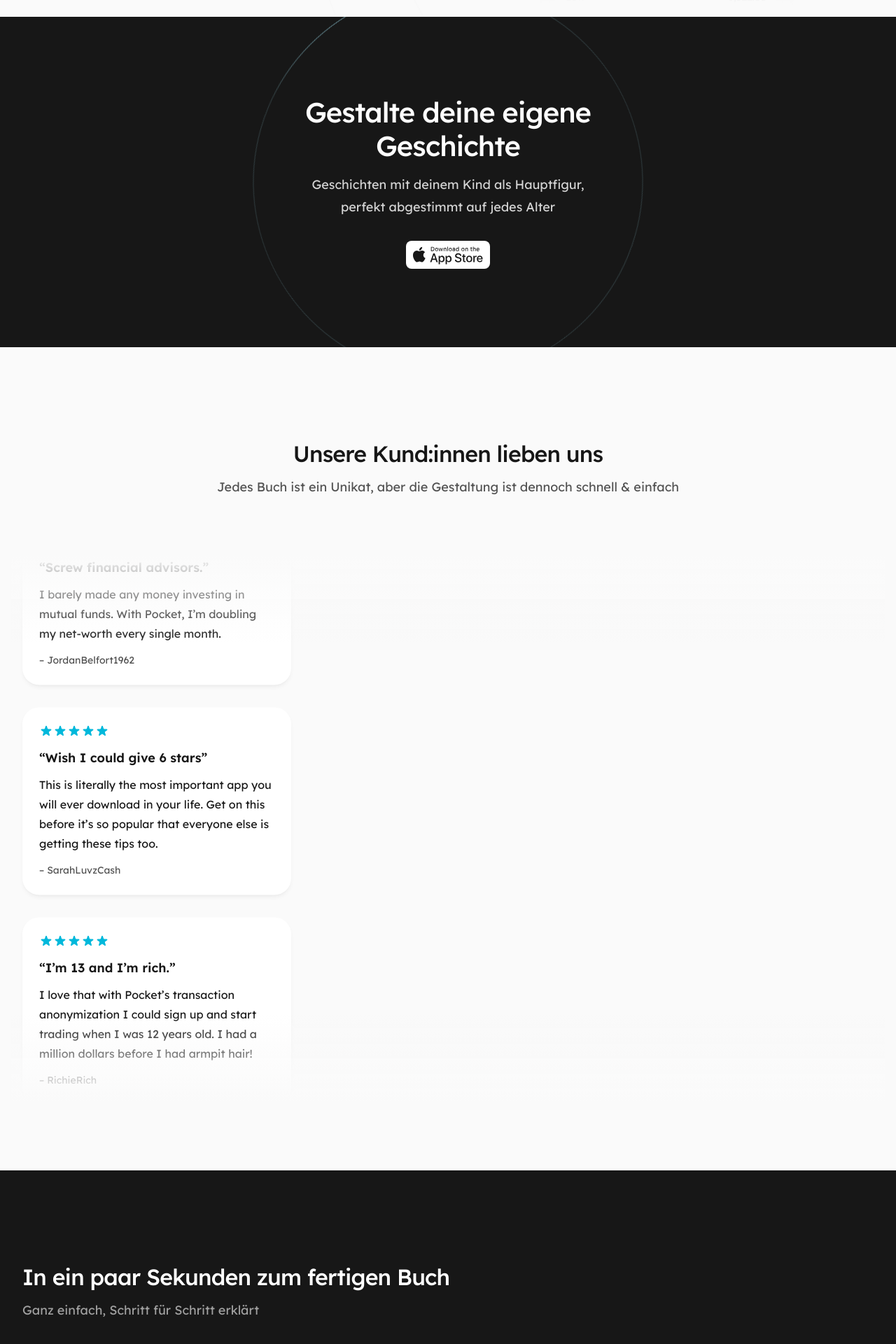
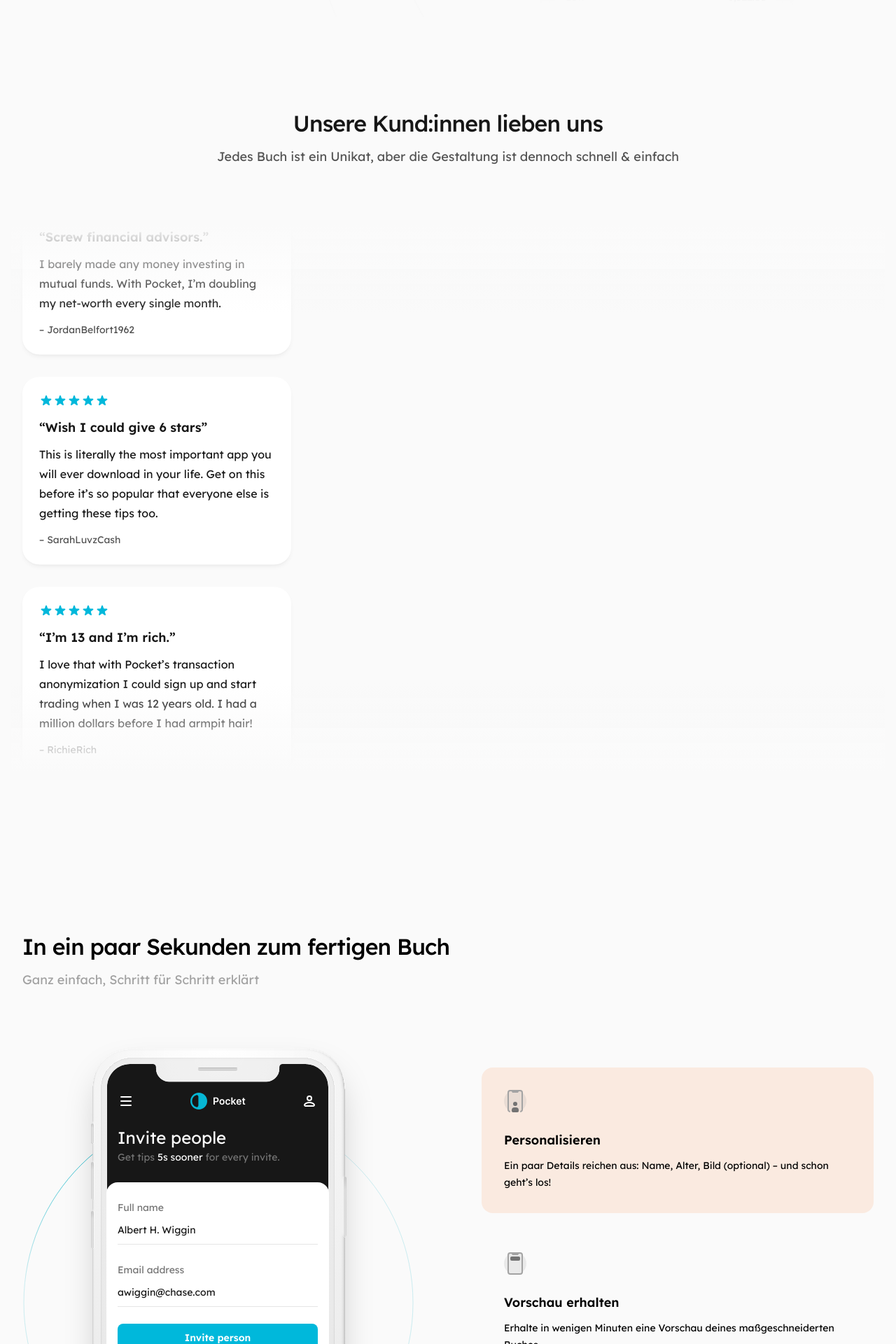
Before and after one commit to hdgurthtolly/tolly-teaser, a Next.js app in the folder pocket-ts/: page / in a window 1280 px wide. Shown: the part 760-2680 px from the top of the page at 70% size. Built offline with nearby package versions, Linux system fonts and the light colour scheme.

Commit message:
Tweak UI

```diff
--- a/pocket-ts/src/app/(main)/page.tsx
+++ b/pocket-ts/src/app/(main)/page.tsx
@@ -8,9 +8,9 @@ export default function Home() {
   return (
     <>
       <Hero />
-      <CallToAction />
       <Reviews />
       <PrimaryFeatures />
+      <CallToAction />
       {/* <SecondaryFeatures /> */}
     </>
   )
--- a/pocket-ts/src/components/Button.tsx
+++ b/pocket-ts/src/components/Button.tsx
@@ -13,7 +13,7 @@ const variantStyles = {
     cyan: 'relative overflow-hidden bg-cyan-500 text-white before:absolute before:inset-0 active:before:bg-transparent hover:before:bg-white/10 active:bg-cyan-600 active:text-white/80 before:transition-colors',
     white:
       'bg-white text-cyan-900 hover:bg-white/90 active:bg-white/90 active:text-cyan-900/70',
-    gray: 'bg-gray-800 text-white hover:bg-gray-900 active:bg-gray-800 active:text-white/80',
+    gray: 'bg-[#3346B3] text-white hover:bg-gray-900 active:bg-gray-800 active:text-white/80',
   },
   outline: {
     gray: 'border-gray-300 text-gray-700 hover:border-gray-400 active:bg-gray-100 active:text-gray-700/80',
--- a/pocket-ts/src/components/CallToAction.tsx
+++ b/pocket-ts/src/components/CallToAction.tsx
@@ -6,17 +6,17 @@ export function CallToAction() {
   return (
     <section
       id="get-free-shares-today"
-      className="relative overflow-hidden bg-gray-900 py-20 sm:py-28"
+      className="relative overflow-hidden py-20 sm:py-28"
     >
       <div className="absolute top-1/2 left-20 -translate-y-1/2 sm:left-1/2 sm:-translate-x-1/2">
         <CircleBackground color="#9CDBEB" className="animate-spin-slower" />
       </div>
       <Container className="relative">
         <div className="mx-auto max-w-md sm:text-center">
-          <h2 className="text-3xl font-medium tracking-tight text-white sm:text-4xl">
+          <h2 className="text-3xl font-medium tracking-tight text-black sm:text-4xl">
           Gestalte deine eigene Geschichte
           </h2>
-          <p className="mt-4 text-lg text-gray-300">
+          <p className="mt-4 text-lg text-black">
             Geschichten mit deinem Kind als Hauptfigur, perfekt abgestimmt auf jedes Alter
           </p>
           <div className="mt-8 flex justify-center">
--- a/pocket-ts/src/components/PrimaryFeatures.tsx
+++ b/pocket-ts/src/components/PrimaryFeatures.tsx
@@ -419,24 +419,24 @@ function FeaturesDesktop() {
         {features.map((feature, featureIndex) => (
           <div
             key={feature.name}
-            className="relative rounded-2xl transition-colors hover:bg-gray-800/30"
+            className="relative rounded-2xl transition-colors hover:bg-[#FDF5F2]"
           >
             {featureIndex === selectedIndex && (
               <motion.div
                 layoutId="activeBackground"
-                className="absolute inset-0 bg-gray-800"
+                className="absolute inset-0 bg-[#FAEAE0]"
                 initial={{ borderRadius: 16 }}
               />
             )}
             <div className="relative z-10 p-8">
               <feature.icon className="h-8 w-8" />
-              <h3 className="mt-6 text-lg font-semibold text-white">
+              <h3 className="mt-6 text-lg font-semibold text-black">
                 <Tab className="text-left data-selected:not-data-focus:outline-hidden">
                   <span className="absolute inset-0 rounded-2xl" />
                   {feature.name}
                 </Tab>
               </h3>
-              <p className="mt-2 text-sm text-gray-400">
+              <p className="mt-2 text-sm text-black">
                 {feature.description}
               </p>
             </div>
@@ -572,11 +572,11 @@ export function PrimaryFeatures() {
     <section
       id="features"
       aria-label="Features for investing all your money"
-      className="bg-gray-900 py-20 sm:py-32"
+      className="py-20 sm:py-32"
     >
       <Container>
         <div className="mx-auto max-w-2xl lg:mx-0 lg:max-w-3xl">
-          <h2 className="text-3xl font-medium tracking-tight text-white">
+          <h2 className="text-3xl font-medium tracking-tight text-black">
           In ein paar Sekunden zum fertigen Buch
           </h2>
           <p className="mt-2 text-lg text-gray-400">
```
